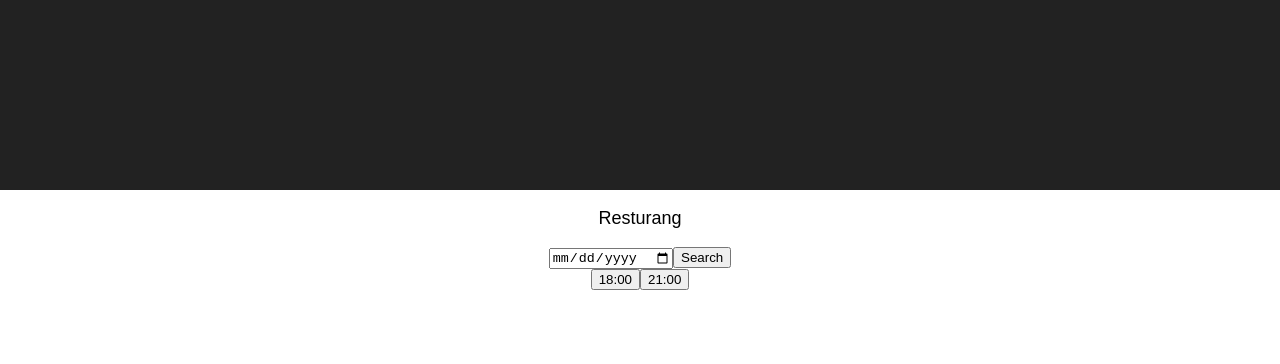
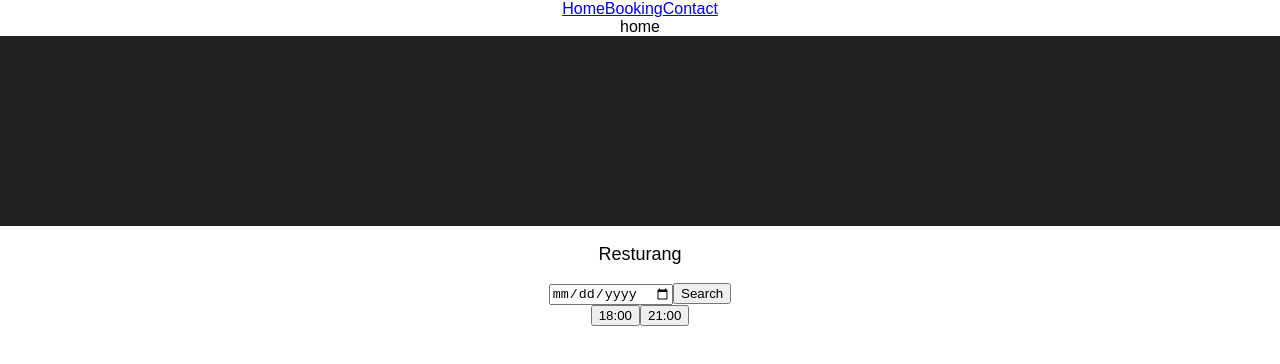
Before and after one commit to edblad/restaurangbokning, a React (Create React App) app in the folder restaurangbokning/: page / in a window 1280 px wide. Shown: the top 364 px of the page. Built offline with nearby package versions, Linux system fonts and the light colour scheme.

Commit message:
Create routes and linking to pages

```diff
--- a/restaurangbokning/package.json
+++ b/restaurangbokning/package.json
@@ -5,7 +5,9 @@
   "dependencies": {
     "react": "^16.4.2",
     "react-dom": "^16.4.2",
-    "react-scripts": "1.1.4"
+    "react-scripts": "1.1.4",
+    "react-router": "4.3.1",
+    "react-router-dom": "4.3.1"
   },
   "scripts": {
     "start": "react-scripts start",
--- a/restaurangbokning/src/App.js
+++ b/restaurangbokning/src/App.js
@@ -2,13 +2,34 @@ import React, { Component } from 'react';
 import './App.css';
 import Fetch from './Fetch.js';
 import Form from './components/Form';
+import { Switch, Route, Link } from 'react-router-dom';
+
+const Home = () => (
+  <div>home</div>
+);
+
+const Booking = () => (
+  <div>booking</div>
+);
+
+const Contact = () => (
+  <div>contact</div>
+);
 
 class App extends Component {
   render() {
     return (
       <div className="App">
+        <Link to="/">Home</Link>
+        <Link to="/booking">Booking</Link>
+        <Link to="/contact">Contact</Link>
+        <Switch>
+          <Route exact path='/' component={Home}/>
+          <Route path='/booking' component={Booking}/>
+          <Route path='/contact' component={Contact}/>
+        </Switch>
+
         <header className="App-header">
-
         </header>
         <p className="App-intro">
 Resturang        </p>
--- a/restaurangbokning/src/index.js
+++ b/restaurangbokning/src/index.js
@@ -3,6 +3,7 @@ import ReactDOM from 'react-dom';
 import './index.css';
 import App from './App';
 import registerServiceWorker from './registerServiceWorker';
+import { BrowserRouter } from 'react-router-dom';
 
-ReactDOM.render(<App />, document.getElementById('root'));
+ReactDOM.render(<BrowserRouter><App /></BrowserRouter>, document.getElementById('root'));
 registerServiceWorker();
```
